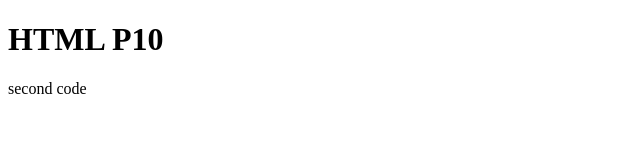
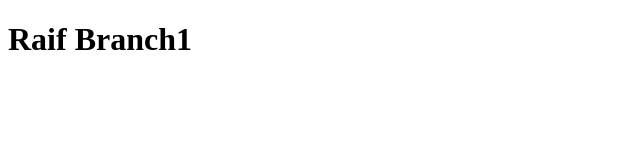
Before and after one commit to raeef1366/Test-P10, a plain HTML site: page public/index.html in a window 1280 px wide. Shown: the whole page, without its empty margins (0-640 px from the left). Drawn offline with Linux system fonts and the light colour scheme.

Commit message:
Raif Branch1 P10

```diff
--- a/public/index.html
+++ b/public/index.html
@@ -3,11 +3,10 @@
 <head>
     <meta charset="UTF-8">
     <meta http-equiv="X-UA-Compatible" content="IE=edge">
-    <meta name="viewport" content="width=, initial-scale=1.0">
+    <meta name="viewport" content="width=device-width, initial-scale=1.0">
     <title>Document</title>
 </head>
 <body>
-<h1>HTML P10</h1>
-<p>second code </p>
+ <h1>Raif Branch1</h1>
 </body>
 </html>
```
